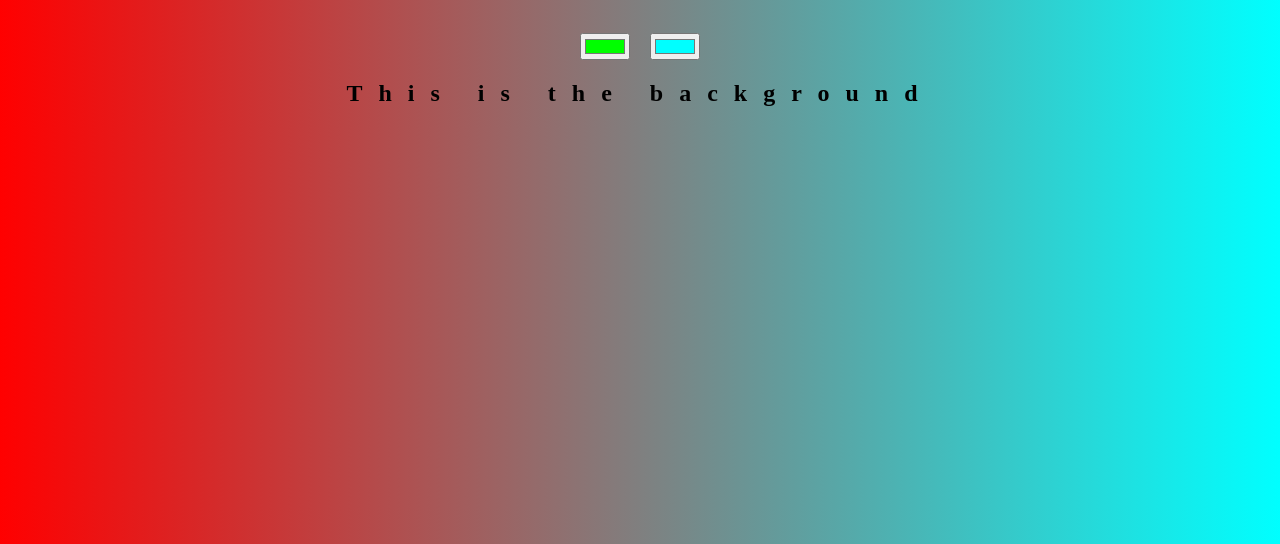
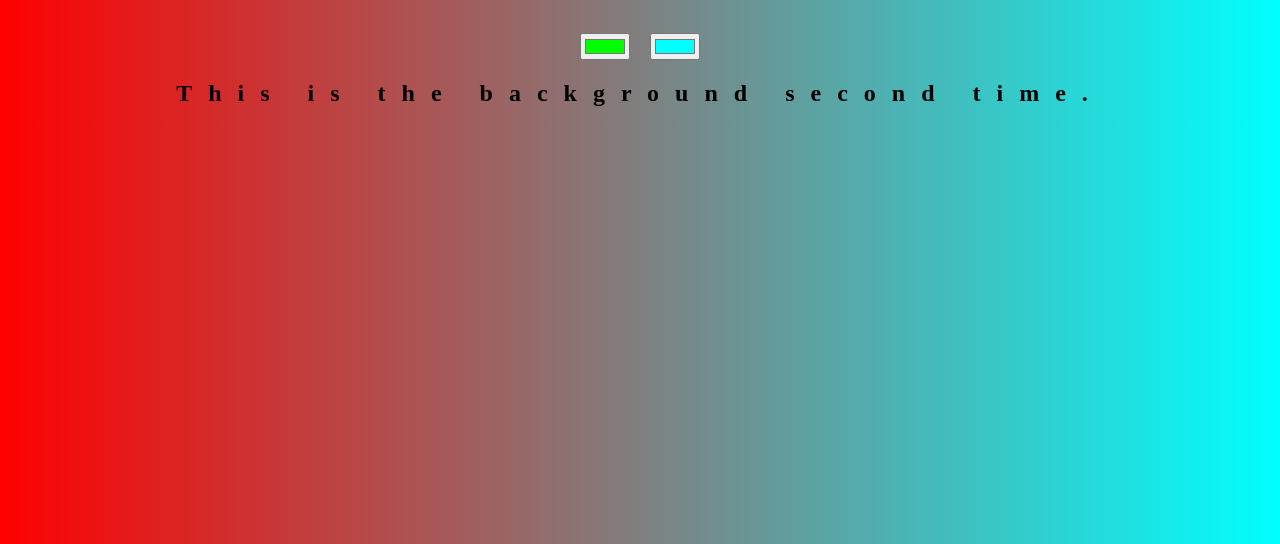
Before and after one commit to anujnegi341/bg-generator, a plain HTML site: page index.html in a window 1280 px wide. Shown: the part 256-800 px from the top of the page. Drawn offline with Linux system fonts and the light colour scheme.

Commit message:
again changed h2

```diff
--- a/index.html
+++ b/index.html
@@ -10,7 +10,7 @@
   <h1> COOL Background Generator</h1>
   <input type="color" name="color1" id="color1" value="#00ff00">
   <input type="color" name="color2" id="color2" value="#00ffff">
-  <h2>This is the background</h2>
+  <h2>This is the background second time.</h2>
   <h3></h3>
 
   <script src="script.js"></script>
```
